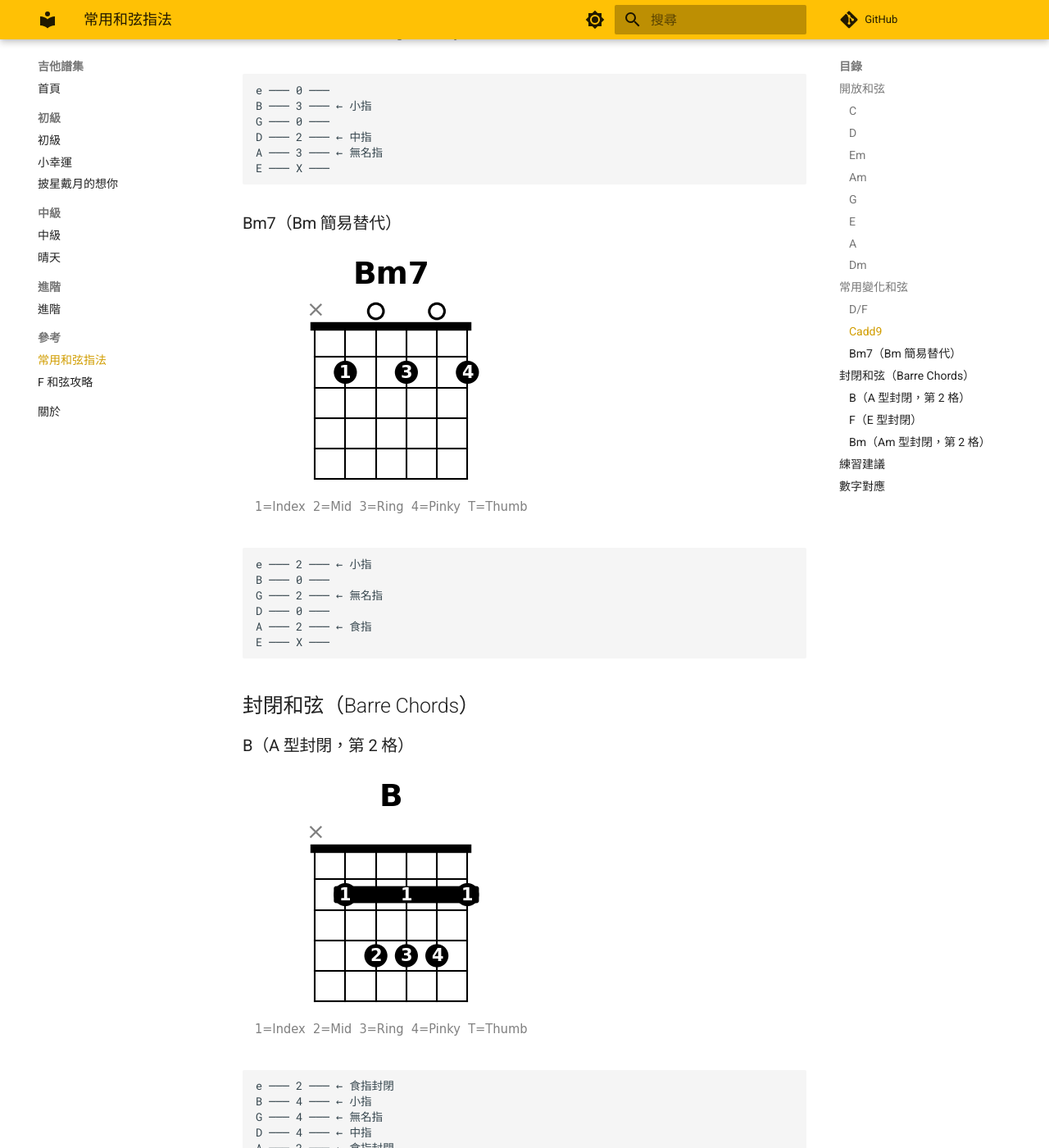
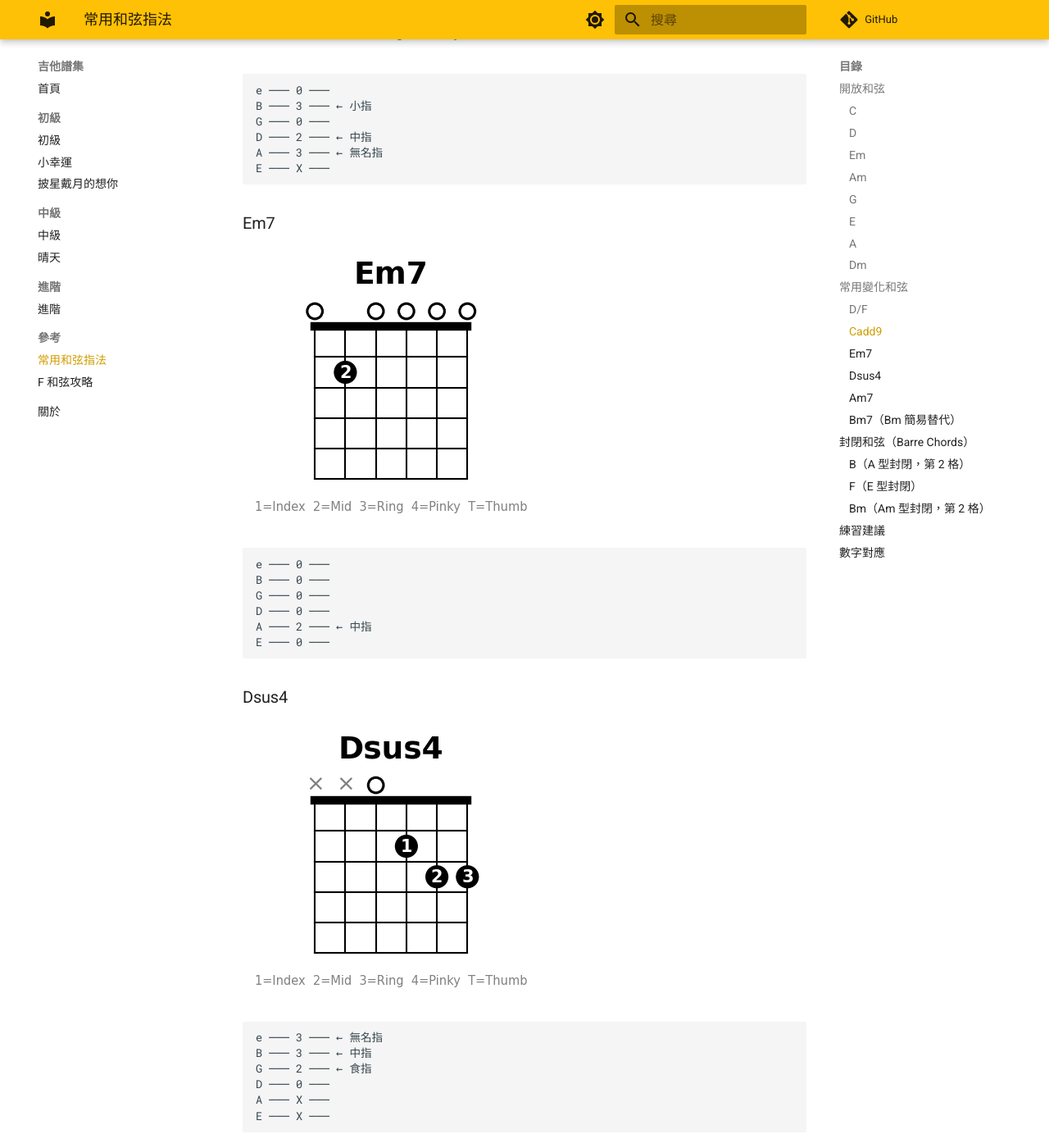
Before and after one commit to justmaker/guitar-scores, an MkDocs documentation site: the page built from docs/reference/chords.md, in a window 1280 px wide and 1400 px high, scrolled down 5914 px. Shown: the whole window at 82% size. Built offline with MkDocs 1.6.1 and Material for MkDocs 9.7.7, drawn with Linux system fonts in a browser that asks for light colours; comment, search, counter and statistics services are not loaded; some of the changed text lies outside the part shown.

Commit message:
feat: 和弦表加 Em7/Dsus4/Am7 + 所有譜頁加和弦 hyperlink

````diff
--- a/docs/reference/chords.md
+++ b/docs/reference/chords.md
@@ -9,7 +9,7 @@ tags:
 
 ## 開放和弦
 
-### C
+### C {#c}
 ![C](img/c.png)
 
 ```
@@ -21,7 +21,7 @@ A ─── 3 ─── ← 無名指
 E ─── X ───
 ```
 
-### D
+### D {#d}
 ![D](img/d.png)
 
 ```
@@ -57,7 +57,7 @@ A ─── 0 ───
 E ─── X ───
 ```
 
-### G
+### G {#g}
 ![G](img/g.png)
 
 ```
@@ -69,7 +69,7 @@ A ─── 2 ─── ← 食指
 E ─── 3 ─── ← 中指
 ```
 
-### E
+### E {#e}
 ![E](img/e.png)
 
 ```
@@ -81,7 +81,7 @@ A ─── 2 ─── ← 中指
 E ─── 0 ───
 ```
 
-### A
+### A {#a}
 ![A](img/a.png)
 
 ```
@@ -131,7 +131,43 @@ A ─── 3 ─── ← 無名指
 E ─── X ───
 ```
 
-### Bm7（Bm 簡易替代）
+### Em7 {#em7}
+![Em7](img/em7.png)
+
+```
+e ─── 0 ───
+B ─── 0 ───
+G ─── 0 ───
+D ─── 0 ───
+A ─── 2 ─── ← 中指
+E ─── 0 ───
+```
+
+### Dsus4 {#dsus4}
+![Dsus4](img/dsus4.png)
+
+```
+e ─── 3 ─── ← 無名指
+B ─── 3 ─── ← 中指
+G ─── 2 ─── ← 食指
+D ─── 0 ───
+A ─── X ───
+E ─── X ───
+```
+
+### Am7 {#am7}
+![Am7](img/am7.png)
+
+```
+e ─── 0 ───
+B ─── 1 ─── ← 食指
+G ─── 0 ───
+D ─── 2 ─── ← 中指
+A ─── 0 ───
+E ─── X ───
+```
+
+### Bm7（Bm 簡易替代） {#bm7}
 ![Bm7](img/bm7.png)
 
 ```
@@ -145,7 +181,7 @@ E ─── X ───
 
 ## 封閉和弦（Barre Chords）
 
-### B（A 型封閉，第 2 格）
+### B（A 型封閉，第 2 格） {#b}
 ![B](img/b.png)
 
 ```
@@ -157,7 +193,7 @@ A ─── 2 ─── ← 食指封閉
 E ─── X ───
 ```
 
-### F（E 型封閉）
+### F（E 型封閉） {#f}
 ![F](img/f.png)
 
 ```
````
Also changed, not shown: other parts of docs/reference/chords.md (+6 -6 lines), docs/beginner/pi-xing-dai-yue.md (+1 -1 lines), docs/beginner/xiao-xing-yun.md (+2 -0 lines), docs/intermediate/qing-tian.md (+1 -1 lines), docs/reference/img/am7.png (added), docs/reference/img/dsus4.png (added), docs/reference/img/em7.png (added).
